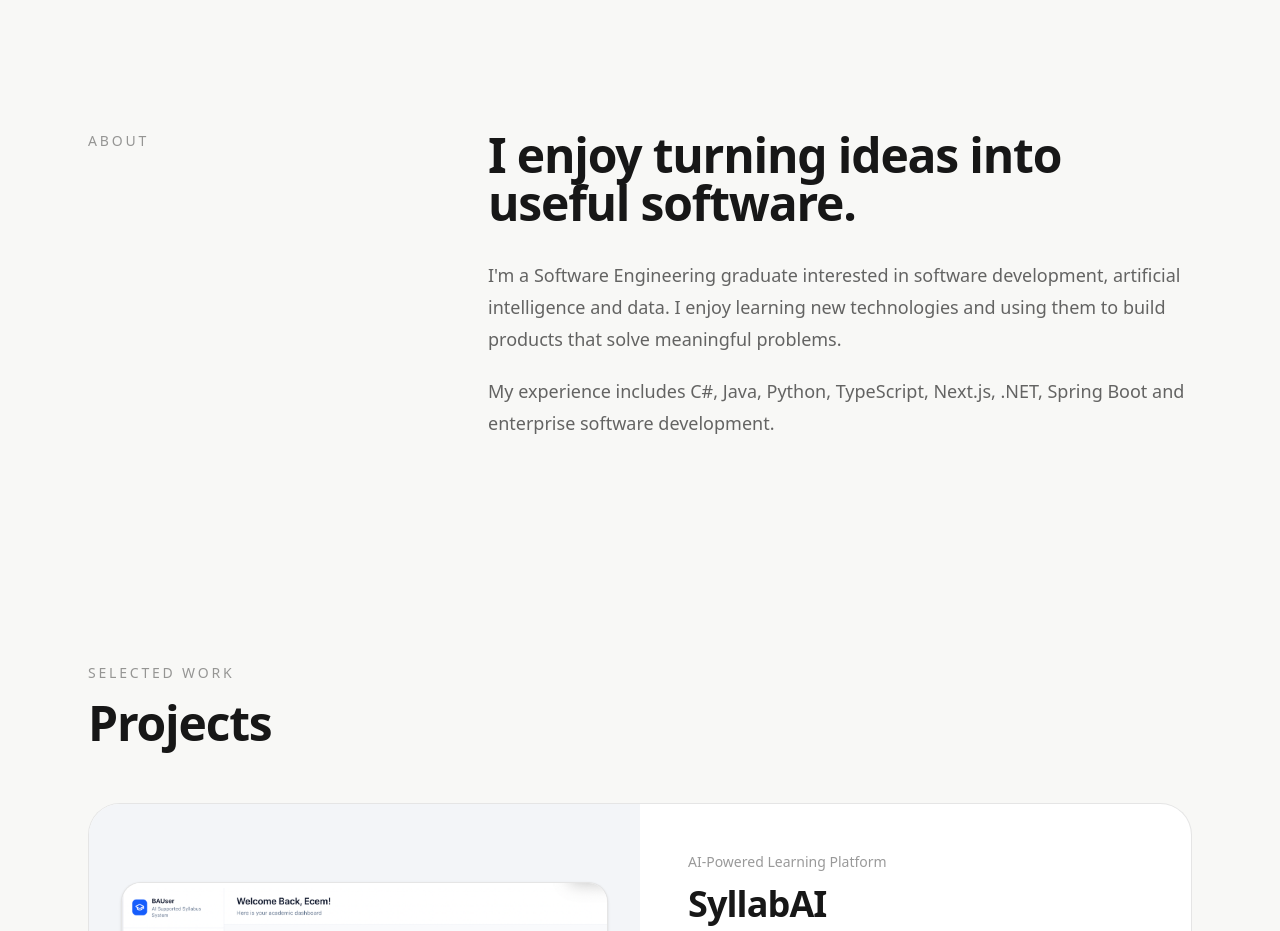
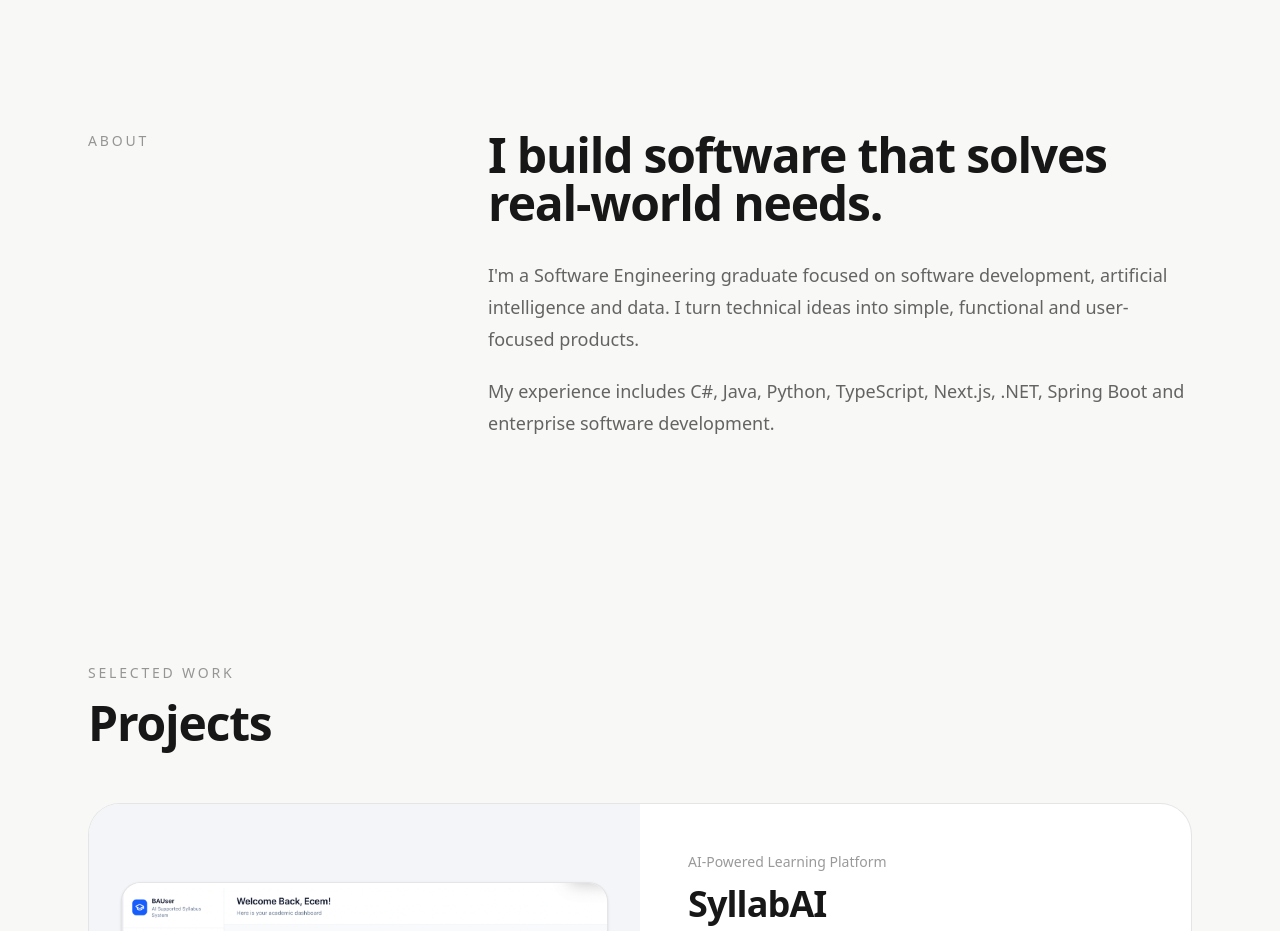
Before and after one commit to selinkeskinn/selin-portfolio, a Next.js app: page / in a window 1280 px wide. Shown: the part 780-1711 px from the top of the page. Built offline with nearby package versions, Linux system fonts and the light colour scheme.

Commit message:
Refine about section copy

```diff
--- a/app/page.tsx
+++ b/app/page.tsx
@@ -28,9 +28,9 @@ export default function Home() {
 
      about: {
   label: "About",
-        title: "I enjoy turning ideas into useful software.",
+  title: "I build software that solves real-world needs.",
   first:
-          "I'm a Software Engineering graduate interested in software development, artificial intelligence and data. I enjoy learning new technologies and using them to build products that solve meaningful problems.",
+    "I'm a Software Engineering graduate focused on software development, artificial intelligence and data. I turn technical ideas into simple, functional and user-focused products.",
   second:
     "My experience includes C#, Java, Python, TypeScript, Next.js, .NET, Spring Boot and enterprise software development.",
 },
@@ -100,9 +100,9 @@ export default function Home() {
 
       about: {
   label: "Hakkımda",
-        title: "Fikirleri kullanışlı yazılımlara dönüştürmeyi seviyorum.",
+  title: "Gerçek ihtiyaçlara çözüm üreten yazılımlar geliştiriyorum.",
   first:
-          "Yazılım Mühendisliği mezunuyum. Yazılım geliştirme, yapay zekâ ve veri alanlarıyla ilgileniyorum. Yeni teknolojiler öğrenmeyi ve bunları gerçek problemlere çözüm üreten ürünler geliştirmek için kullanmayı seviyorum.",
+    "Yazılım Mühendisliği mezunuyum. Yazılım geliştirme, yapay zekâ ve veri alanlarında çalışıyor; teknik fikirleri sade, işlevsel ve kullanıcı odaklı ürünlere dönüştürmeye odaklanıyorum.",
   second:
     "C#, Java, Python, TypeScript, Next.js, .NET, Spring Boot ve kurumsal yazılım geliştirme alanlarında deneyim sahibiyim.",
 },
```
Lines whose indentation alone changed are shown as unchanged.
